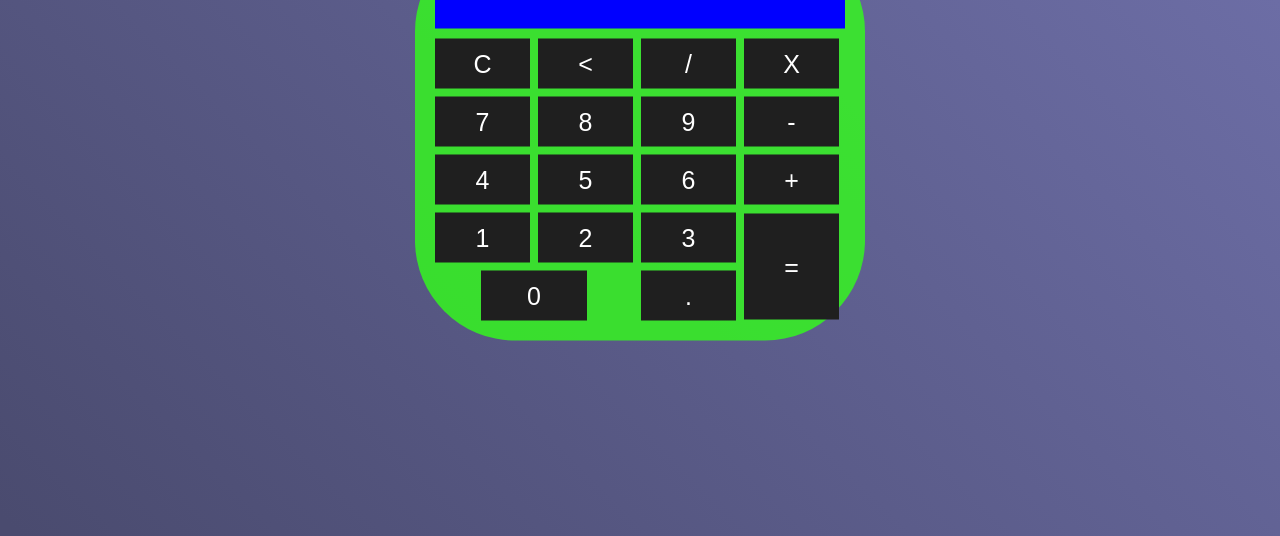
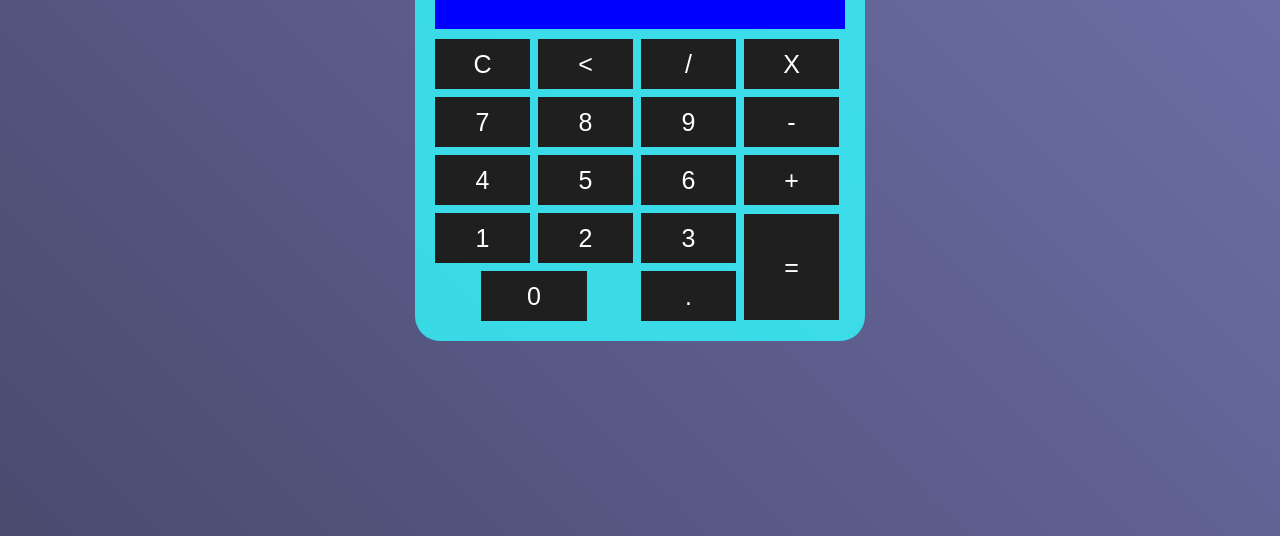
Before and after one commit to CarlosHenriqueSoaresSIlva/TesteEmprego, a website: page index.html in a window 1280 px wide. Shown: the part 264-800 px from the top of the page. Drawn offline with Linux system fonts and the light colour scheme.

Commit message:
Update index.html

```diff
--- a/index.html
+++ b/index.html
@@ -3,6 +3,7 @@
 <head>
     <meta charset="UTF-8">
     <meta name="viewport" content="width=device-width, initial-scale=1.0">
+
     <title>Calculadora</title>
     <style>
         *{
@@ -12,17 +13,17 @@
         .fundo{
             background-image: linear-gradient(45deg,#4A4B6F 15px,#7172AD);
             height: 100vh;
-            color: #DBDFAC;
-            font-family: Arial, Helvetica, sans-serif;
+            color: black;
+            font-family: 'Tourney', cursive;
             text-align: center;
         }
         .calculadora{
             position: absolute;
-            background-color: rgba(50, 850, 25, 0.8);
+            background-color: rgba(50, 250, 500, 0.8);
             top: 50%;
             left: 50%;
             transform: translate(-50%,-50%);
-            border-radius: 100px;
+            border-radius: 25px;
             padding: 15px;
         }
         .botao{
```
